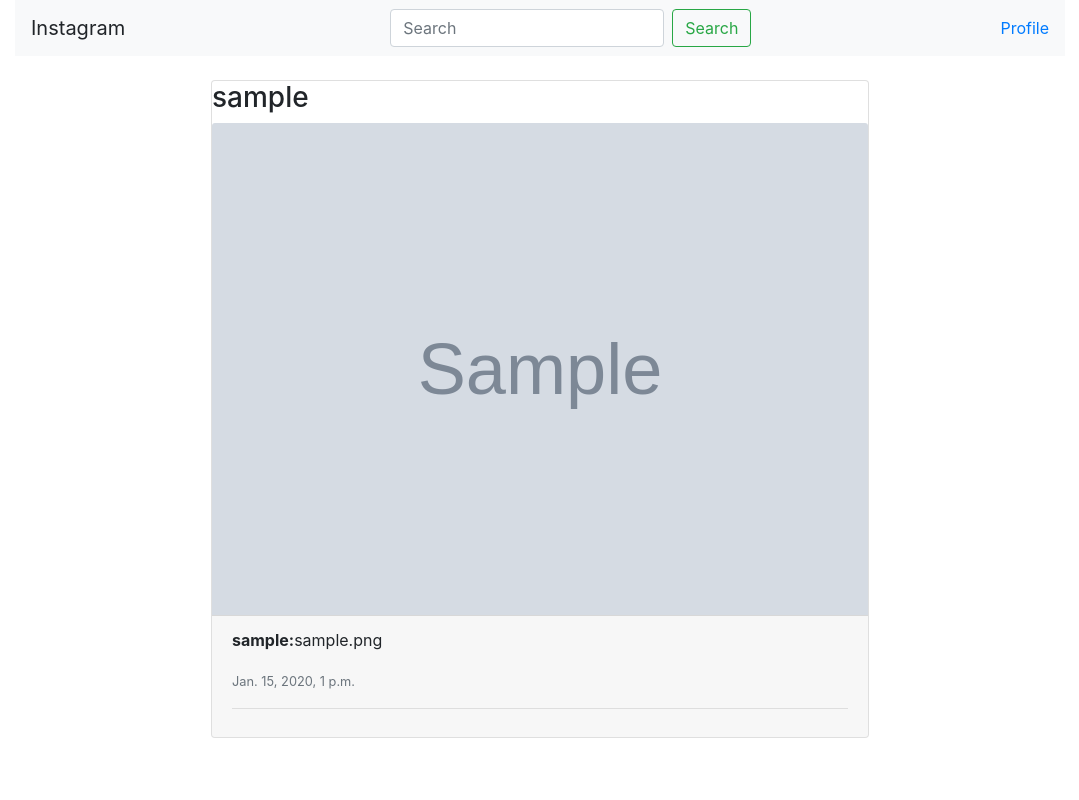
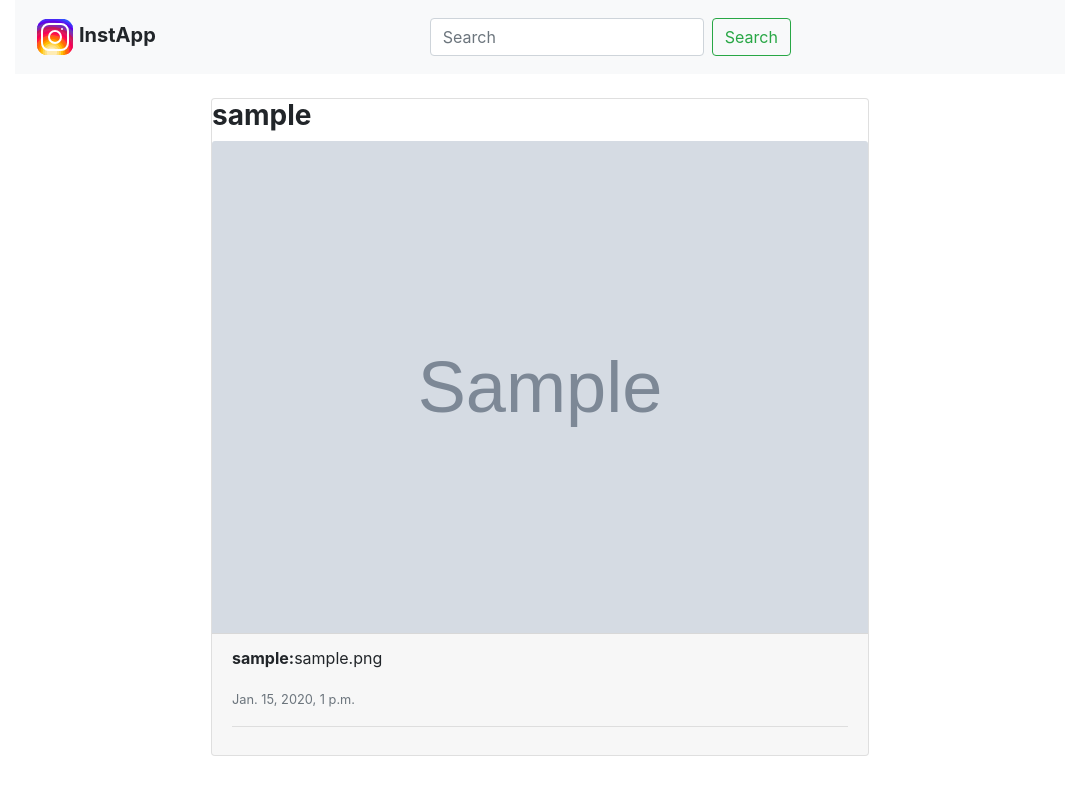
Before and after one commit to Wannjer1/Github-clone, a Django app: page /home/ in a window 1280 px wide. Shown: the whole page, without its empty margins (100-1179 px from the left). Run offline with Django 4.2, Linux system fonts and the light colour scheme; tables that the repository leaves empty hold one stand-in row (values such as "Sample post"); grey boxes marked "Sample" are stand-in pictures; some libraries are stand-ins or nearby versions.

Commit message:
added and styles profile page

```diff
--- a/instaclone/settings.py
+++ b/instaclone/settings.py
@@ -36,6 +36,7 @@
 INSTALLED_APPS = [
     'instapp',
     'bootstrap4',
+    'fontawesomefree',
     'crispy_forms',
     'django.contrib.admin',
     'django.contrib.auth',
--- a/instapp/templates/insta/base.html
+++ b/instapp/templates/insta/base.html
@@ -17,6 +17,9 @@
       integrity="sha384-Gn5384xqQ1aoWXA+058RXPxPg6fy4IWvTNh0E263XmFcJlSAwiGgFAW/dAiS6JXm"
       crossorigin="anonymous"
     />
+
+    <!-- fontawesome link -->
+    <script src="{% static 'fontawesomefree/js/all.min.js' %}"></script>
 
     <!-- custom styles -->
     {% block styles %}
--- a/instapp/templates/insta/index.html
+++ b/instapp/templates/insta/index.html
@@ -1,8 +1,12 @@
-{% extends "insta/base.html" %} {% block content %}
+{% extends "insta/base.html" %} {% load static %} {% block content %}
 <!-- navbar -->
 <div class="container-fluid">
   <nav class="navbar navbar-light bg-light justify-content-between">
-    <a class="navbar-brand">Instagram</a>
+    <a class="navbar-brand">
+      <img src='{% static "instapp\images\ig.svg" %}' /><strong
+        >InstApp</strong
+      ></a
+    >
     <form class="form-inline">
       <input
         class="form-control mr-sm-2"
@@ -15,7 +19,9 @@
       </button>
     </form>
     <div>
-      <a href="{% url 'profile' %}">Profile</a>
+      <a href="{% url 'profile' request.user.id %}"
+        ><i class="fa-solid fa-user-astronaut" style="font-size: 26px"></i
+      ></a>
     </div>
   </nav>
 </div>
@@ -25,7 +31,8 @@
   {% for picture in pictures %}
   <div class="col col-md-8 mx-auto">
     <div class="card mb-2" data-toggle="modal">
-      <h3>{{picture.author.username}}</h3>
+      <h3><strong>{{picture.author.username}}</strong></h3>
+
       <img
         class="card-img-top"
         src="{{ picture.image.url}}"
--- a/instapp/urls.py
+++ b/instapp/urls.py
@@ -6,11 +6,11 @@
 
 
 urlpatterns = [
-    path('',views.login, name='login'),
+    path('',views.login_user, name='login'),
     path('register/',views.register, name='register'),
     path('logout/',auth_view.LogoutView.as_view(template_name='insta/logout.html'), name="logout"),
     path('home/',views.home, name='home'),
-    path('profile/',views.profile, name='profile'),
+    path('profile/<int:user_id>',views.profile, name='profile'),
 ] + static(settings.MEDIA_URL, document_root = settings.MEDIA_ROOT)
 
 # if settings.DEBUG:
--- a/instapp/views.py
+++ b/instapp/views.py
@@ -45,13 +45,14 @@
 
 # profile function
 @login_required()
-def profile(request):
-    profile=Profile.objects.all()
+def profile(request,user_id):
+    profile=User.objects.filter(pk=user_id)
+    print(profile)
     return render(request, 'insta/profile.html',{'profile': profile})
 
 # authentication
 # login view function
-def login(request):
+def login_user(request):
     if request.method == 'POST':
         form = AuthenticationForm(request,data=request.POST)
         if form.is_valid():
@@ -63,8 +64,8 @@
                 login(request,user)
                 messages.info(request, f"You are now logged in as {username}.")
                 return redirect('home')
-            else:
-                messages.error(request,"Invalid username or password.")
+            # else:
+            #     messages.error(request,"Invalid username or password.")
         else:
             messages.error(request,"Invalid username or password.")
 
```
Also changed, not shown: instapp/templates/insta/profile.html (+30 -3 lines), instapp/static/instapp/images/ig.gif (added), instapp/static/instapp/images/ig.svg (added).
